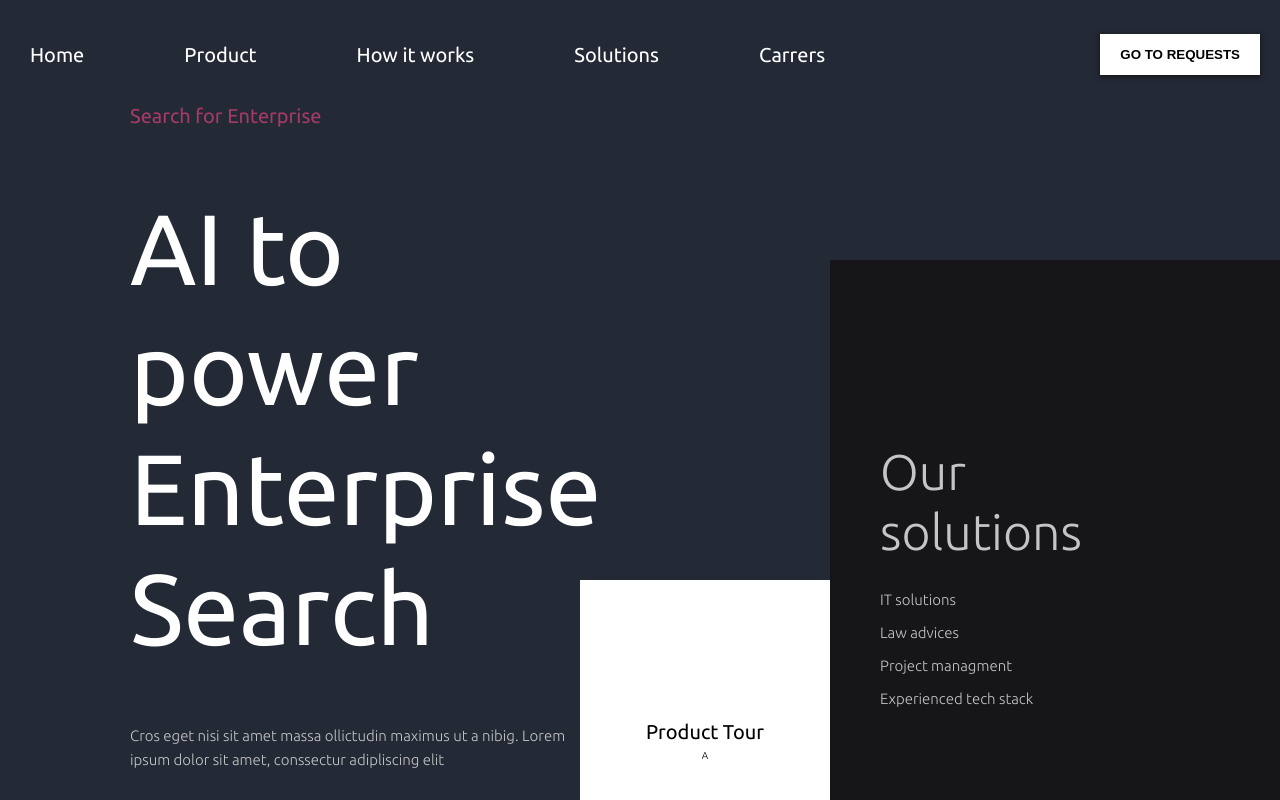
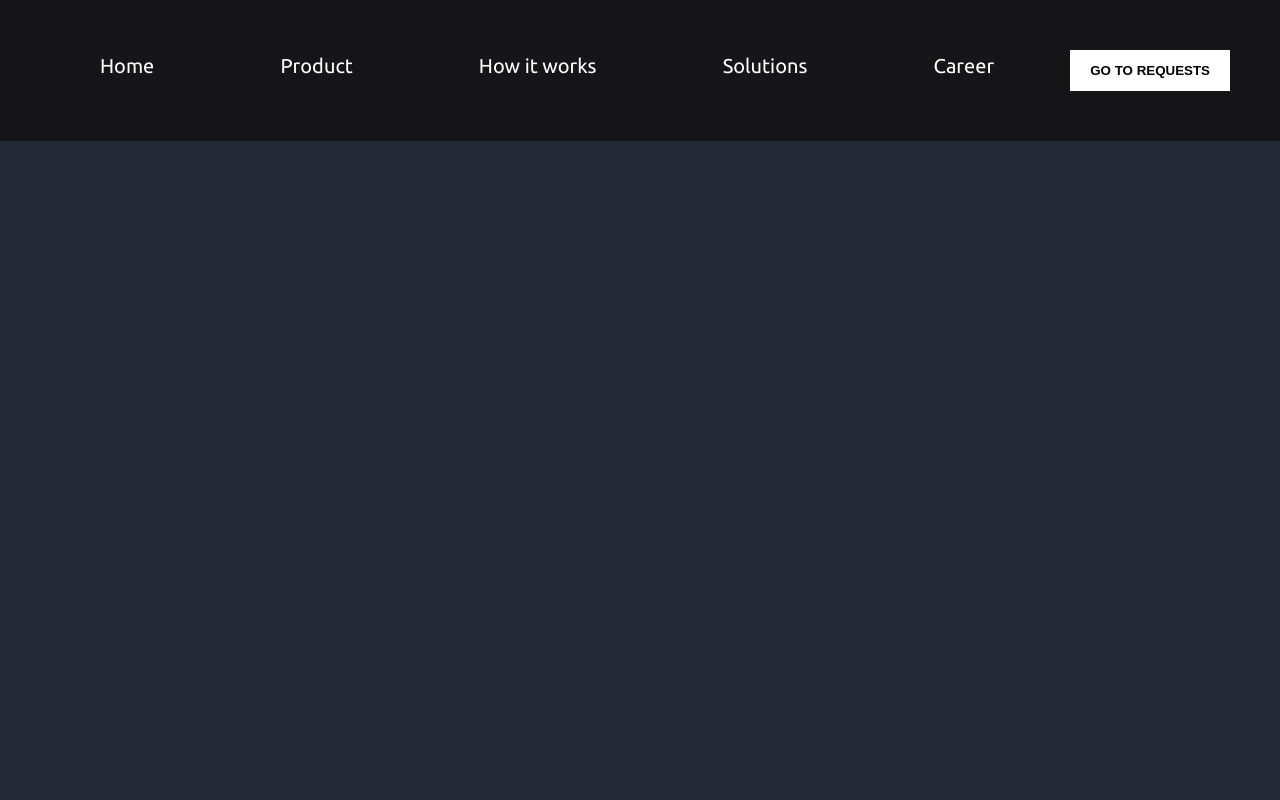
Before and after one commit to Bartoszkie/E---kancelaria, a React (Create React App) app in the folder client/: page / in a window 1280 px wide. Shown: the top 800 px of the page. Built offline with nearby package versions, Linux system fonts and the light colour scheme.

Commit message:
repaired navbar behavior

```diff
--- a/client/src/components/button/button.components.jsx
+++ b/client/src/components/button/button.components.jsx
@@ -2,6 +2,7 @@ import React from "react";
 import Typography from "../typography/typography.component";
 
 const Button = props => {
+
   return (
     <button
       className={
--- a/client/src/components/header/header.component.jsx
+++ b/client/src/components/header/header.component.jsx
@@ -2,54 +2,54 @@ import React, { useState } from "react";
 import Typography from "../typography/typography.component";
 import Button from "../button/button.components";
 
+import Hamburger from '../hamburger/hamburger.component';
+
 import { Link } from "react-router-dom";
 
 const Header = () => {
-  const [isHidden, setIsHidden] = useState(false);
-
-  const setHidden = () => {
-    setIsHidden(!isHidden);
-  };
+  const [isHidden, setIsHidden] = useState(true);
 
   return (
     <section className="header-container">
-      <div
-        className={
-          isHidden ? "header-container-closed" : "header-container-open"
-        }
-      >
-        <div className="header-container-grid">
+      <nav className={isHidden ? "header-container--nav header--closed" : "header-container--nav header--open"}>
         <Link to="/">
           <Typography
-              styles="header-container--h3"
+            styles="header-container--nav--link"
             type="small"
             text="Home"
           />
         </Link>
         <Link to="">
-            <Typography type="small" text="Product" />
+          <Typography
+            styles="header-container--nav--link"
+            type="small"
+            text="Product"
+          />
         </Link>
         <Link to="">
-            <Typography type="small" text="How it works" />
+          <Typography
+            styles="header-container--nav--link"
+            type="small"
+            text="How it works"
+          />
         </Link>
         <Link to="">
-            <Typography type="small" text="Solutions" />
+          <Typography
+            styles="header-container--nav--link"
+            type="small"
+            text="Solutions"
+          />
         </Link>
         <Link to="">
-            <Typography type="small" text="Carrers" />
+          <Typography
+            styles="header-container--nav--link"
+            type="small"
+            text="Career"
+          />
         </Link>
-          <Button
-            className="header-container-closed--button header-container-open--button"
-            text="go to requests"
-          />
-        </div>
-
-        <div className="header-container--button">
-          <div className="el" onClick={() => setHidden()}>
-            Menu
-          </div>
-        </div>
-      </div>
+        <Button className="header-container--nav--btn" text="Go to requests"/>
+      </nav>
+      <Hamburger isHidden={isHidden} setIsHidden={setIsHidden}/>
     </section>
   );
 };
--- a/client/src/components/header/header.styles.scss
+++ b/client/src/components/header/header.styles.scss
@@ -1,180 +1,109 @@
 .header-container {
+    position: fixed;
+    top: 0;
+    left: 0;
     width: 100%;
-    position: fixed;
-    top: 3rem;
-    left: 3rem;
-    right: 3rem;
-    z-index: 10;
+    background-color: $base-dark-color;
 
-    @include respond(tab-change) {
-        width: auto;
-        right: 0;
-        top: 0;
-        left: 0;
-    }
+    &--nav, .header--closed {
 
-    &-closed {
-        transition: .2s ease-in-out all;
-
-        @include respond(tab-change) {
-            display: grid;
-            grid-template-columns: repeat(2, min-content);
+        @include respond(phone) {
+            display: none;
         }
 
-        .header-container-grid {
+        padding: 5rem;
+        width: 100%;
+        display: flex;
+        justify-content: space-between;
 
-            display: none;
-            align-items: center;
-
-            @include respond(tab-change) {
-                flex-direction: column;
-                align-items: flex-start;
-                justify-content: center;
-            }
+        @include respond(tab-port) {
+            padding: 3rem;
         }
 
-        .header-container-grid>a {
+        &--link {
+            margin-left: 5rem;
             color: $base-white-color;
-            transform: translateY(.9rem);
+            transform: translateY(0);
             transition: .2s ease-in-out all;
 
-            &:not(:first-child) {
-                margin-left: 10rem;
-
-                @include respond(tab-land) {
-                    margin-left: 7rem;
-                }
-
-                @include respond(tab-phone) {
-                    margin-left: 4rem;
-                }
-
-
-                @include respond(tab-change) {
-                    margin-left: 0rem;
-                }
-
+            @include respond(tab-port) {
+                margin-left: 1rem;
             }
 
             &::after {
                 content: "";
+                width: 0%;
                 background-color: $base-white-color;
-                display: inline-block;
                 height: .1rem;
-                width: 0%;
+                display: block;
                 transition: .2s ease-in-out all;
                 transform: translateY(0);
-            }
-
-            &:hover {
-                transform: translateY(.7rem);
             }
 
             &:hover::after {
                 transform: translateY(.3rem);
                 width: 100%;
             }
+
+            &:hover {
+                transform: translateY(-.3rem);
+            }
+        }
+
+        &--btn {
+
         }
     }
 
-    &-open {
+    &--nav, .header--open {
+
+        @include respond(phone) {
+            display: flex;
+        }
+
+        padding: 5rem;
+        width: 100%;
+        justify-content: space-between;
         transition: .2s ease-in-out all;
 
-        @include respond(tab-change) {
-            display: grid;
-            grid-template-columns: repeat(2, min-content);
+        @include respond(tab-port) {
+            padding: 3rem;
+            margin-top: 8rem;
+            transition: .2s ease-in-out all;
         }
 
-        .header-container-grid {
-            display: flex;
-            align-items: center;
-
-            @include respond(tab-change) {
-                flex-direction: column;
-                align-items: flex-start;
-                justify-content: center;
-            }
-        }
-
-        .header-container-grid>a {
+        &--link {
+            margin-left: 5rem;
             color: $base-white-color;
-            transform: translateY(.9rem);
+            transform: translateY(0);
             transition: .2s ease-in-out all;
 
-            &:not(:first-child) {
-                margin-left: 10rem;
-
-                @include respond(tab-land) {
-                    margin-left: 7rem;
-                }
-
-                @include respond(tab-phone) {
-                    margin-left: 4rem;
-                }
-
-
-                @include respond(tab-change) {
-                    margin-left: 0rem;
-                }
-
+            @include respond(tab-port) {
+                margin-left: 1rem;
             }
 
             &::after {
                 content: "";
+                width: 0%;
                 background-color: $base-white-color;
-                display: inline-block;
                 height: .1rem;
-                width: 0%;
+                display: block;
                 transition: .2s ease-in-out all;
                 transform: translateY(0);
-            }
-
-            &:hover {
-                transform: translateY(.7rem);
             }
 
             &:hover::after {
                 transform: translateY(.3rem);
                 width: 100%;
             }
+
+            &:hover {
+                transform: translateY(-.3rem);
+            }
         }
 
-        &--button {
-            margin-left: auto;
-            margin-right: 5rem;
-            justify-self: flex-end;
-
-            @include respond(tab-change) {
-                margin-left: inherit;
-                margin-top: 2rem;
-                margin-right: 0rem;
-            }
-        }
-    }
-
-    &--button {
-        display: none;
-        background-color: #fff;
-
-        .el {
-            display: none;
-        }
-
-        @include respond(tab-change) {
-            display: flex;
-            align-items: center;
-            width: 2rem;
-            height: 100vh;
-
-            .el {
-                display: inline-block;
-                transform: rotate(-90deg);
-
-            }
+        &--btn {
 
         }
     }
 }
-
-
-//Closed behavior
--- a/client/src/pages/start-page/StartPage.component.jsx
+++ b/client/src/pages/start-page/StartPage.component.jsx
@@ -6,52 +6,16 @@ import Fade from "react-reveal/Fade";
 const StartPage = () => {
   return (
     <>
-      <section className="start-page-container">
-        <div className="start-page-container--col1">
-          <p className="col1--heading">Search for Enterprise</p>
-          <Typography
-            styles="start-page-container--big"
-            type="huge"
-            text="AI to power Enterprise Search"
-          ></Typography>
-          <Typography
-            styles="start-page-container--small"
-            type="small"
-            text="Cros eget nisi sit amet massa ollictudin maximus ut a nibig. Lorem ipsum dolor sit amet, conssectur adipliscing elit"
-          ></Typography>
-          <div className="arrow arrow--col1">
-            <p>Features</p>
-          </div>
-        </div>
-        <div className="start-page-container--col2">
-          <div className="start-page-container--col2-box">
-            <Typography type="small" text="Product Tour"></Typography>
-            <div className="arrow">A</div>
-          </div>
-        </div>
-        <div className="start-page-container--col3">
-          <div className="start-page-container--col3-box">
-            <Typography
-              styles="start-page-container--col3-box--p"
-              type="medium"
-              text="Our solutions"
-            ></Typography>
-            <ul className="start-page-container--col3--list">
-              <li className="start-page-container--col3--list--item">
-                IT solutions
-              </li>
-              <li className="start-page-container--col3--list--item">
-                Law advices
-              </li>
-              <li className="start-page-container--col3--list--item">
-                Project managment
-              </li>
-              <li className="start-page-container--col3--list--item">
-                Experienced tech stack
-              </li>
-            </ul>
-          </div>
-        </div>
+      <section className="start-page">
+      <div className="start-page--col1">
+
+      </div>
+      <div className="start-page--col2">
+
+      </div>
+      <div className="start-page--col3">
+
+      </div>
       </section>
     </>
   );
--- a/client/src/pages/start-page/StartPage.styles.scss
+++ b/client/src/pages/start-page/StartPage.styles.scss
@@ -1,115 +1,22 @@
-.start-page-container {
-    margin-top: 10rem;
+.start-page {
+    grid-column: sidebar-left-end / sidebar-right-end;
+    height: 100vh;
 
-    height: 100vh;
-    grid-column: center-start / sidebar-right-end;
+    margin-top: 15rem;
 
     display: grid;
-    grid-template-rows: minmax(1rem, 0.25fr) 1fr;
-    grid-template-columns: minmax(5rem, 1fr) minmax(1rem, 25rem) minmax(5rem, 1fr);
-
-    @include respond(tab-land) {
-        grid-column: sidebar-left-start / sidebar-right-end;
-        padding-left: 3rem;
-    }
-
-    &--big {
-        font-weight: 500;
-        color: $base-white-color;
-    }
-
-
-    &--small {
-        font-size: 1.5rem;
-        font-weight: 100;
-        color: $base-grey-font-color;
-    }
+    grid-template-columns: repeat(3, 1fr);
+    grid-template-rows: repeat(3, 1fr);
 
     &--col1 {
-        grid-column: 1 / 2;
-        grid-row: 1 / 3;
 
-        display: grid;
-
-        .col1--heading {
-            color: $base-pink-header-color;
-            font-weight: 400;
-            font-size: 2rem;
-        }
-
-        .arrow {
-            &--col1 {
-                align-self: flex-end;
-            }
-        }
     }
 
     &--col2 {
-        grid-column: 2 / 3;
-        grid-row: 2 / 3;
 
-        display: flex;
-        flex-direction: column;
-        justify-content: flex-end;
-
-        &-box {
-            display: flex;
-            flex-direction: column;
-            align-items: center;
-            justify-content: center;
-
-            width: 100%;
-            height: 50%;
-            background-color: #fff;
-        }
     }
 
     &--col3 {
-        grid-column: 3 / 4;
-        grid-row: 2 / 3;
 
-        display: flex;
-        flex-direction: column;
-        align-items: center;
-        justify-content: flex-end;
-
-        &-box {
-            width: 100%;
-            height: 100%;
-            background-color: $base-dark-color;
-
-            padding: 5rem;
-
-            display: grid;
-            row-gap: 1rem;
-            grid-template-columns: repeat(2, 1fr);
-
-            &--p {
-                color: $base-white-color;
-                padding-bottom: .8rem;
-                align-self: end;
-                justify-self: start;
-            }
-
-            p, ul {
-                grid-column: 1 / 2;
-                color: $base-grey-font-color;
-            }
-
-            & > ul {
-                list-style-type: none;
-
-                & > li {
-                    font-size: 1.5rem;
-                    margin: .9rem 0;
-                    cursor: pointer;
-                    transition: .2s ease-in-out all;
-
-                    &:hover {
-                        color: #fff;
-                    }
-                }
-            }
-        }
     }
 }
--- a/client/src/sass/global/main.scss
+++ b/client/src/sass/global/main.scss
@@ -9,6 +9,8 @@
 @import "../../components/cart/cart.styles.scss";
 @import "../../components/form/form.styles.scss";
 @import "../../components/header/header.styles.scss";
+@import "../../components/hamburger/hamburger.styles.scss";
+
 
 //pages
 @import "../../pages/docs-preview/docs-preview.styles.scss";
```
Also changed, not shown: client/src/components/hamburger/hamburger.component.jsx (added, +12 -0 lines), client/src/components/hamburger/hamburger.styles.scss (added, +27 -0 lines). Lines whose indentation alone changed are shown as unchanged.
